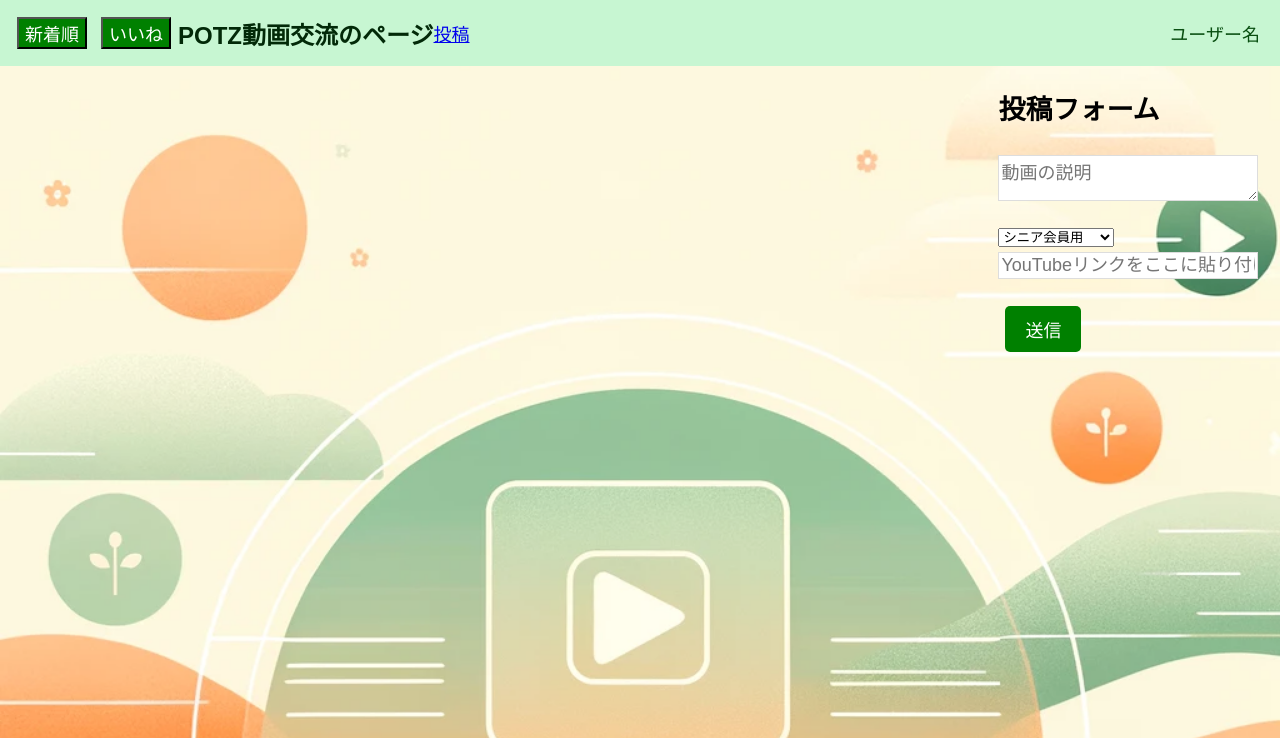
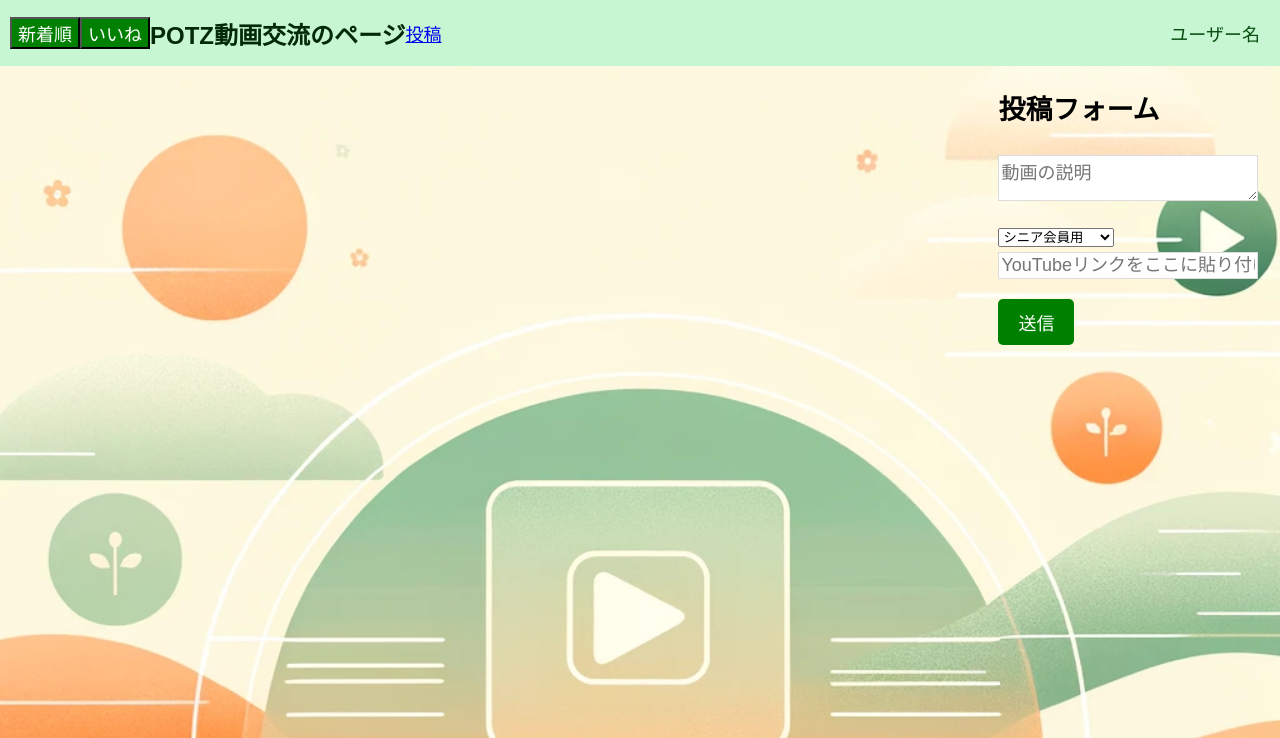
Before and after one commit to akiyumeyou/2024_youtube_kadai6, a plain HTML site: page index.html in a window 1280 px wide. Shown: the top 738 px of the page. Drawn offline with nearby package versions, Linux system fonts and the light colour scheme; no server answers.

Commit message:
Update keiji.css

```diff
--- a/css/keiji.css
+++ b/css/keiji.css
@@ -65,7 +65,7 @@ button{
     background-color: green;
     font-size: 18px;
     color: white;
-    margin: 7px;
+    margin: ５px;
   }
 button#send {
     background-color: green;
```
